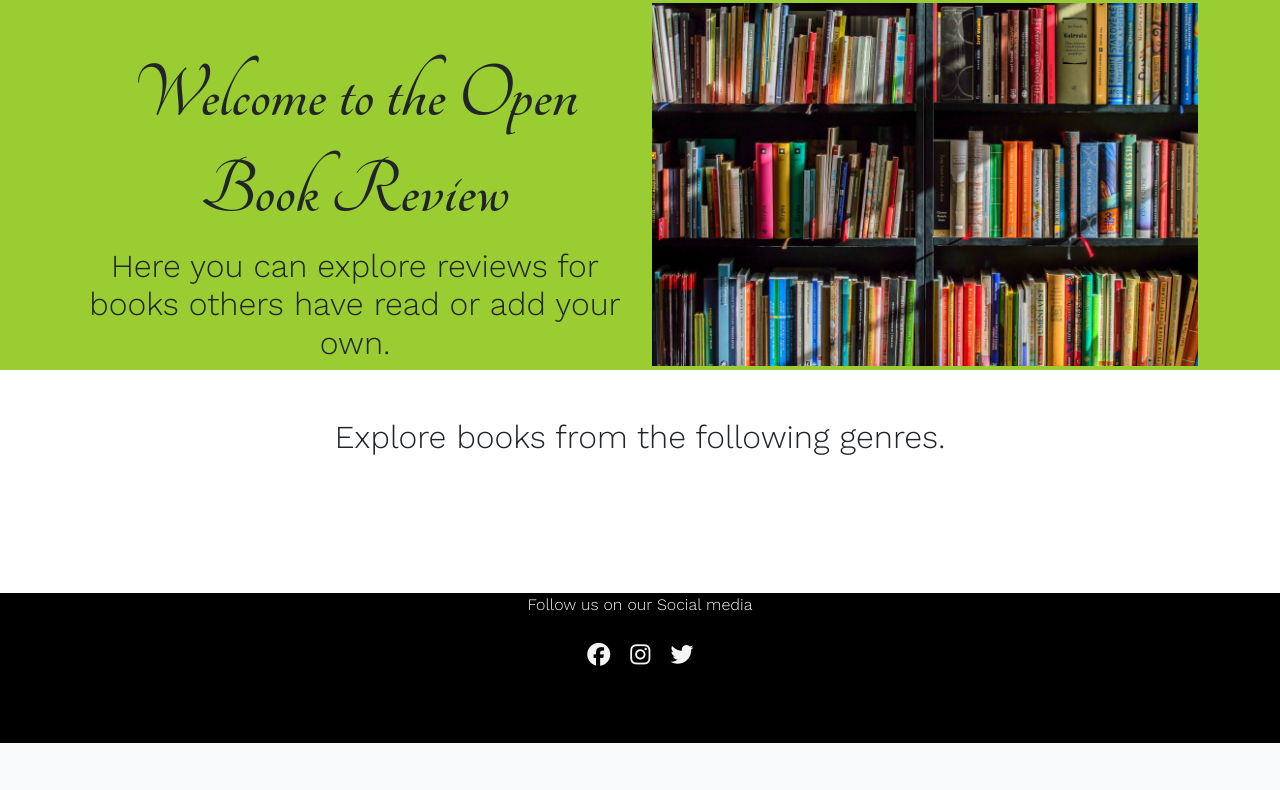
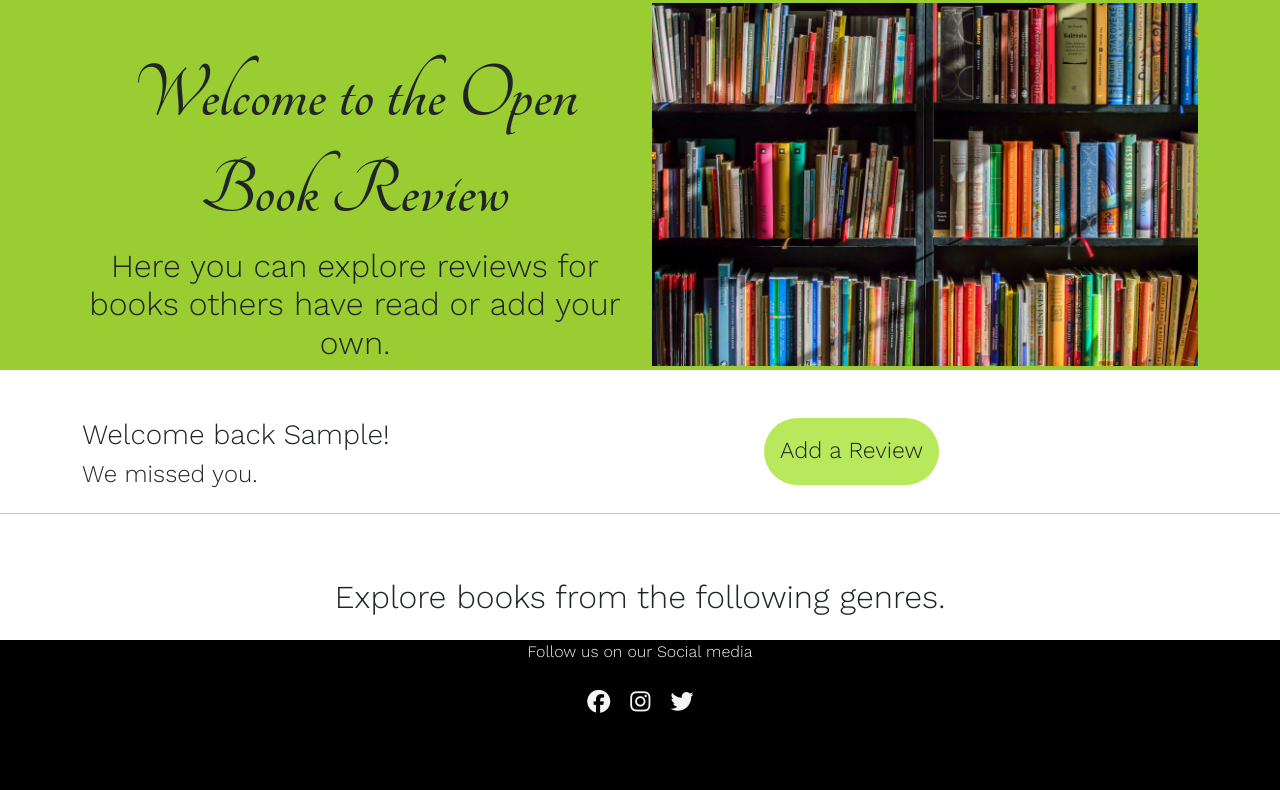
Before and after one commit to ARcKP98/open-book-reviews, a Django app: page / in a window 1280 px wide. Shown: the part 57-847 px from the top of the page. Before the commit the page ends 800 px from the top, so only its background shows below. Run offline with Django 3.2, Linux system fonts and the light colour scheme; the visitor is signed in with stand-in values (Sample User, id 1); data that the repository does not hold is empty; some libraries are stand-ins or nearby versions.

Commit message:
Add the add book form.

```diff
--- a/book_review/urls.py
+++ b/book_review/urls.py
@@ -4,6 +4,7 @@ from django.urls import path
 urlpatterns = [
     path('', views.GenreList.as_view(), name='home'),
     path("genre/<genre>/", views.ViewGenreTitles.as_view(), name="books"),
+    path('add-book/', views.AddBook.as_view(), name='add-book'),
+    path('like/<slug:slug>', views.LikeBook.as_view(), name="book_liked"),
     path('<slug:slug>/', views.BookInfo.as_view(), name='book-info'),
-    path('like/<slug:slug>', views.LikeBook.as_view(), name="book_liked"),
 ]
--- a/book_review/views.py
+++ b/book_review/views.py
@@ -1,7 +1,8 @@
 from django.shortcuts import render, get_object_or_404, reverse
 from django.views import generic, View
+from django.utils.text import slugify
 from .models import Book, Genre, Review
-from .forms import ReviewForm
+from .forms import ReviewForm, BookForm
 from django.http import HttpResponseRedirect
 
 
@@ -77,6 +78,40 @@ class BookInfo(View):
         )
 
 
+class AddBook(View):
+    def get(self, request):
+        return render(
+            request,
+            "add-book.html",
+            {
+                "book_form": BookForm()
+            },
+        )
+
+    def post(self, request):
+        book_form = BookForm(data=request.POST)
+
+        if book_form.is_valid():
+            book = book_form.save(commit=False)
+            book.uploaded_by = request.user
+            book.slug = slugify('-'.join([book.name, str(book.author)]),
+                                allow_unicode=False)
+            book.save()
+
+            return HttpResponseRedirect(reverse('books'))
+
+        else:
+            book_form = BookForm()
+
+        return render(
+            request,
+            "add-book.html",
+            {
+                "book_form": BookForm()
+            },
+        )
+
+
 class LikeBook(View):
     def post(self, request, slug):
         book = get_object_or_404(Book, slug=slug)
--- a/static/css/style.css
+++ b/static/css/style.css
@@ -31,6 +31,14 @@ a {
   margin-right: 4.5rem;
 }
 
+.add-review-btn{
+  background-color: #B8E95C;
+  font-size: 23px;
+  padding: 15px;
+  text-align: center;
+  border-radius: 50px;
+  margin-left: 7rem;
+}
 .login input {
   border: #4C4646 solid 1px;
   text-decoration: none;
--- a/templates/index.html
+++ b/templates/index.html
@@ -17,6 +17,27 @@
     </div>
   </div>
 </section>
+
+{% if user.is_authenticated %}
+<section id="add-book">
+  <div class="container mt-5">
+    <div class="row">
+      <div class="col-lg-6">
+        <h3>Welcome back {{user.username | title}}!</h3>
+        <h4>We missed you.</h4>
+      </div>
+      <div class="col-lg-6">
+        <span>
+          <a href="{% url 'add-book' %}">
+          <button type="button" class="btn btn-lg add-review-btn">Add a Review</button>
+        </a>
+        </span>
+      </div>
+    </div>
+  </div>
+</section>
+<hr>
+{% endif %}
 
 <section id="genre-list">
   <div class="container text-center">
```
Also changed, not shown: templates/add-book.html (added, +25 -0 lines).
